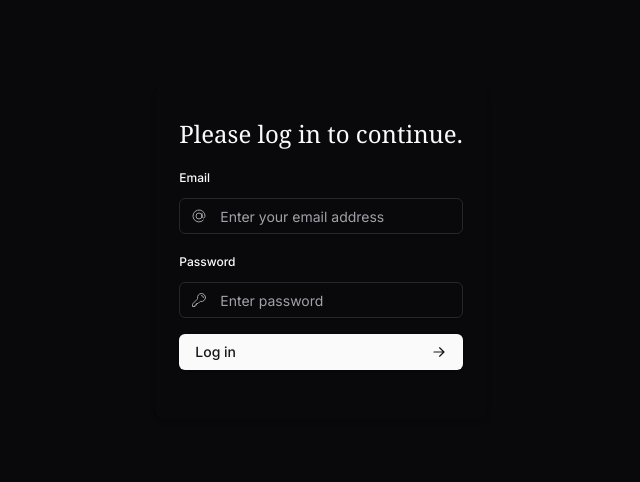
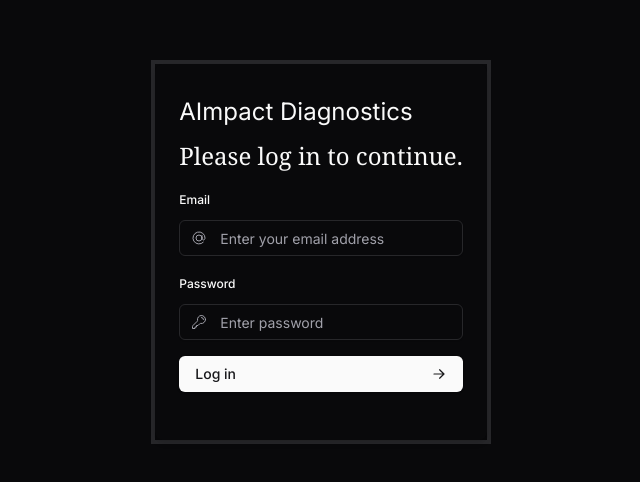
Before and after one commit to dhruva71/tuberculosis_diagnosis_frontend, a Next.js app: page /login in a window 1280 px wide. Shown: the part 148-630 px from the top of the page, without its empty margins (319-959 px from the left). Built offline with nearby package versions, Linux system fonts and the light colour scheme; a web font is replaced by a local one.

Commit message:
Updated form

```diff
--- a/src/app/login/page.tsx
+++ b/src/app/login/page.tsx
@@ -20,9 +20,10 @@ export default function LoginForm() {
 
     return (
         <main className="flex flex-col items-center justify-center min-h-screen px-8 py-12 sm:px-6 lg:px-8">
-            <form action={formAction} className="space-y-3">
+            <form action={formAction} className="space-y-3 border-4">
                 <div className="flex-1 rounded-lg bg-background px-6 pb-4 pt-8 shadow-md">
-                    <h1 className="mb-3 text-2xl font-serif text-foreground">Please log in to continue.</h1>
+                    <h1 className="mb-3 text-2xl text-foreground">AImpact Diagnostics</h1>
+                    <h3 className="mb-3 text-2xl font-serif text-foreground">Please log in to continue.</h3>
                     <div className="w-full">
                         <div>
                             <Label htmlFor="email" className="mb-3 mt-5 block text-xs font-medium text-foreground">
@@ -64,12 +65,12 @@ export default function LoginForm() {
                     </div>
                     <Button type="submit" className="mt-4 w-full" disabled={isPending}>
                         Log in
-                        <ArrowRightIcon className="ml-auto h-5 w-5" />
+                        <ArrowRightIcon className="ml-auto h-5 w-5"/>
                     </Button>
                     <div className="flex h-8 items-end space-x-1" aria-live="polite" aria-atomic="true">
                         {errorMessage && (
                             <>
-                                <ExclamationCircleIcon className="h-5 w-5 text-destructive" />
+                                <ExclamationCircleIcon className="h-5 w-5 text-destructive"/>
                                 <p className="text-sm text-destructive">{errorMessage}</p>
                             </>
                         )}
```
